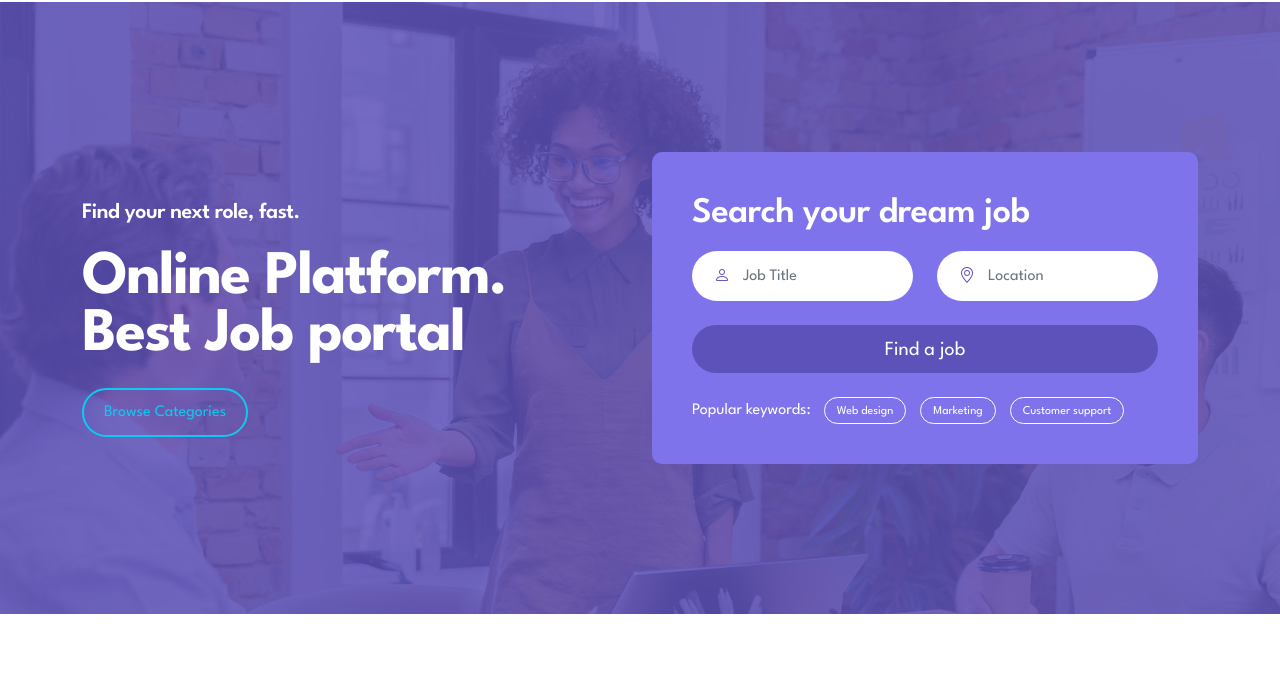
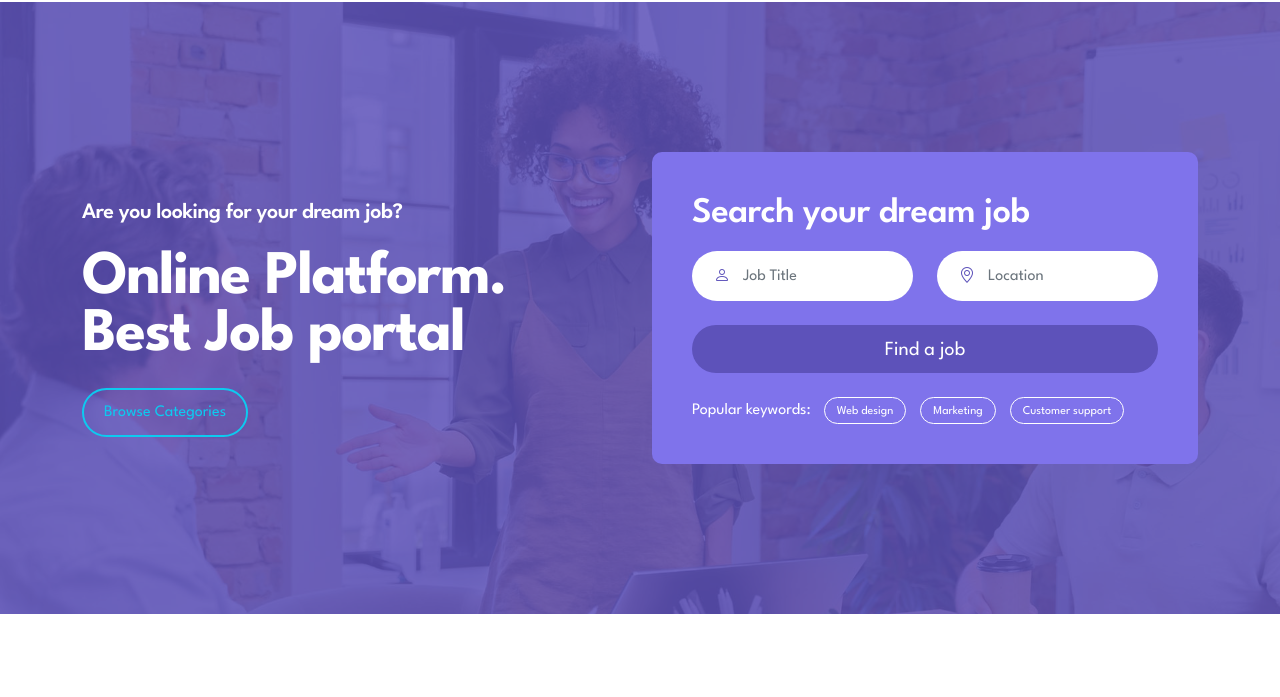
Before and after one commit to nkydigitech/Gotto-job, a plain HTML site: page index.html in a window 1280 px wide. Shown: the part 103-800 px from the top of the page. Drawn offline with Linux system fonts and the light colour scheme.

Commit message:
GJTN-1: Update index.html with latest changes

```diff
--- a/index.html
+++ b/index.html
@@ -100,7 +100,7 @@ Bootstrap 5 HTML CSS Template
 
                         <div class="col-lg-6 col-12 mb-5 mb-lg-0">
                             <div class="hero-section-text mt-5">
-                                <h6 class="text-white">Find your next role, fast.</h6>
+                                <h6 class="text-white">Are you looking for your dream job?</h6>
 
                                 <h1 class="hero-title text-white mt-4 mb-4">Online Platform. <br> Best Job portal</h1>
 
```
